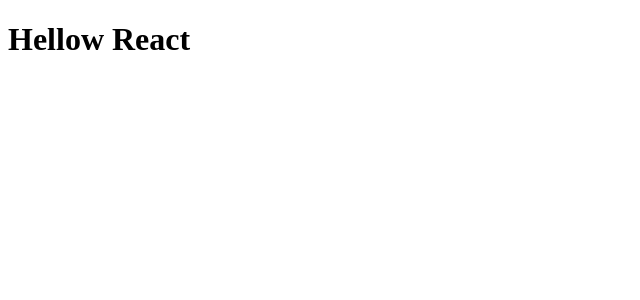
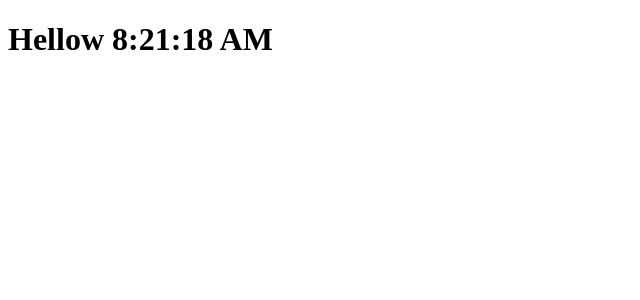
Before and after one commit to KhanZiaul/React-JS-Practice, a React (Create React App) app: page / in a window 1280 px wide. Shown: the top 300 px of the page, without its empty margins (0-640 px from the left). Built offline with nearby package versions, Linux system fonts and the light colour scheme.

Commit message:
digital clock done

```diff
--- a/src/index.js
+++ b/src/index.js
@@ -10,11 +10,23 @@
 
 // console.log(elements);
 
-const elements = (
-  <h1 className="heading">
-    <span className="text">Hellow React</span>
-    <img src=""/>
-    </h1>
-);
+// const elements = (
+//   <h1 className="heading">
+//     <span className="text">Hellow React</span>
+//     <img src=""/>
+//     </h1>
+// );
 
-ReactDOM.render(elements,document.getElementById('root'))
+// ReactDOM.render(elements,document.getElementById('root'))
+
+setInterval(()=>{
+  const elements = (
+    <h1 className="heading">
+      <span className="text">Hellow {new Date().toLocaleTimeString()}</span>
+      <img src=""/>
+      </h1>
+  );
+
+  ReactDOM.render(elements,document.getElementById('root'));
+
+},1000)
```
